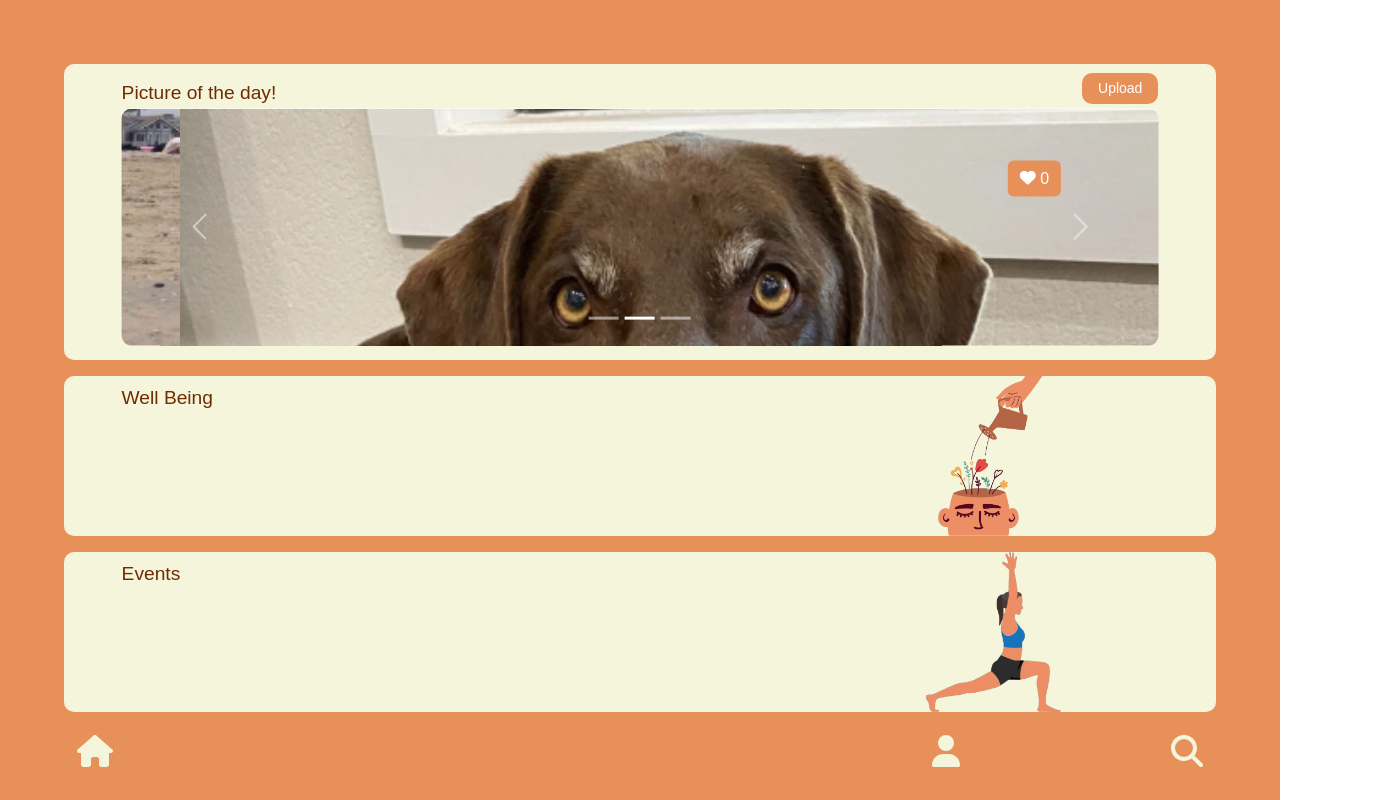
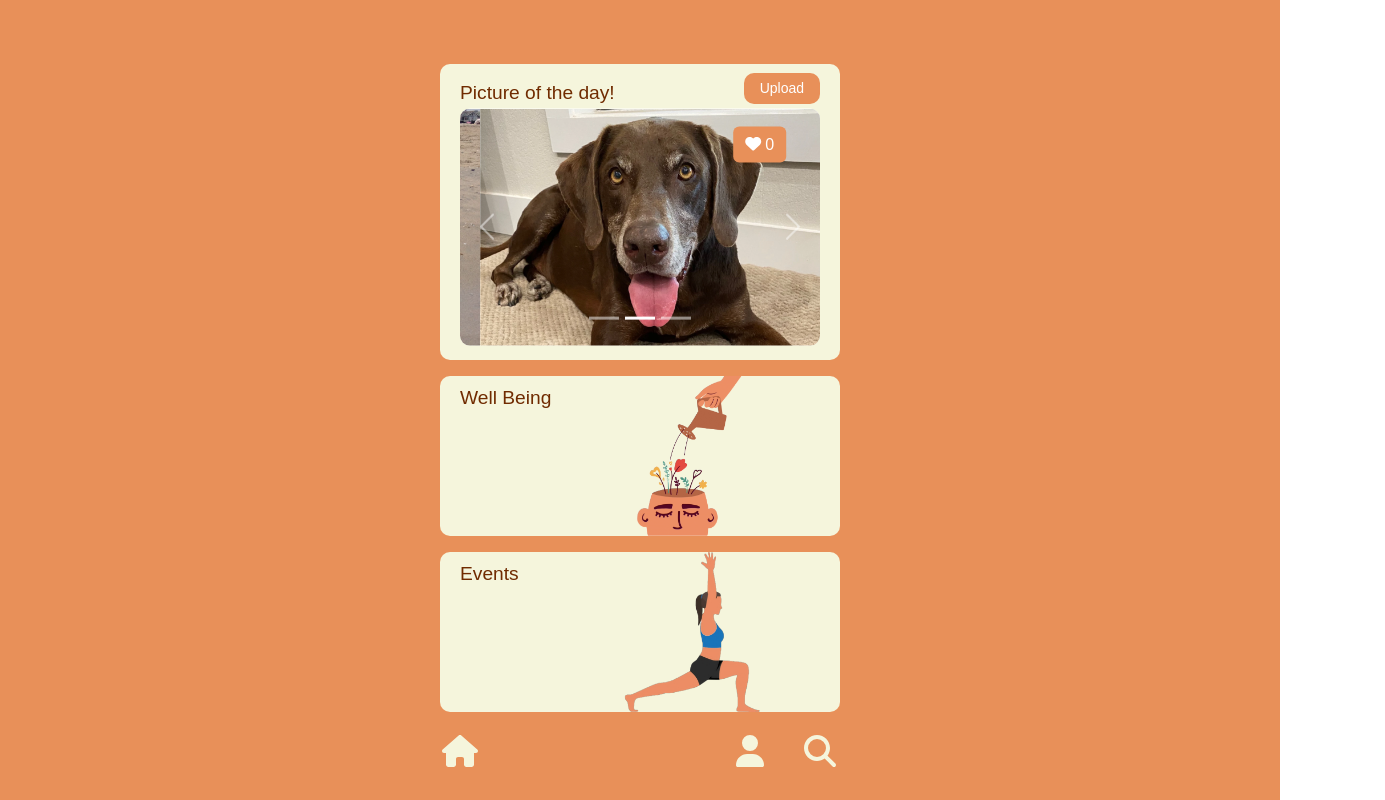
Before and after one commit to pierrelouisguichard/NHS-WellBeing-App, a React (Vite) app: page /home in a window 1280 px wide. Shown: the whole page, 1385 px wide, since content can reach past the window. Built offline with nearby package versions, Linux system fonts and the light colour scheme.

Commit message:
v0.5 Making the app more responsive.

```diff
--- a/src/Home.css
+++ b/src/Home.css
@@ -24,6 +24,7 @@
   height: 37%;
   background-color: beige;
   border-radius: 10px;
+  max-width: 400px;
 }
 
 .slider-container {
@@ -45,6 +46,7 @@
   height: 20%;
   background-color: beige;
   border-radius: 10px;
+  max-width: 400px;
 }
 
 .events-button {
@@ -54,6 +56,7 @@
   height: 20%;
   background-color: beige;
   border-radius: 10px;
+  max-width: 400px;
 }
 
 .search-icon {
@@ -64,6 +67,13 @@
   font-size: xx-large;
 }
 
+@media screen and (min-width: 450px) {
+  .search-icon {
+    right: 50%; /* Keep it centered horizontally */
+    transform: translateX(50%) translateX(180px); /* Move 200px to the right */
+  }
+}
+
 .home-icon {
   position: absolute;
   bottom: 3%;
@@ -72,12 +82,25 @@
   font-size: xx-large;
 }
 
+@media screen and (min-width: 450px) {
+  .home-icon {
+    left: 50%; /* Keep it centered horizontally */
+    transform: translateX(-50%) translateX(-180px); /* Move 200px to the left */
+  }
+}
+
 .profile-icon {
   position: absolute;
   bottom: 3%;
   right: 25%;
   color: beige;
   font-size: xx-large;
+}
+@media screen and (min-width: 450px) {
+  .profile-icon {
+    right: 50%; /* Keep it centered horizontally */
+    transform: translateX(50%) translateX(110px); /* Move 200px to the right */
+  }
 }
 
 .upload-button {
```
